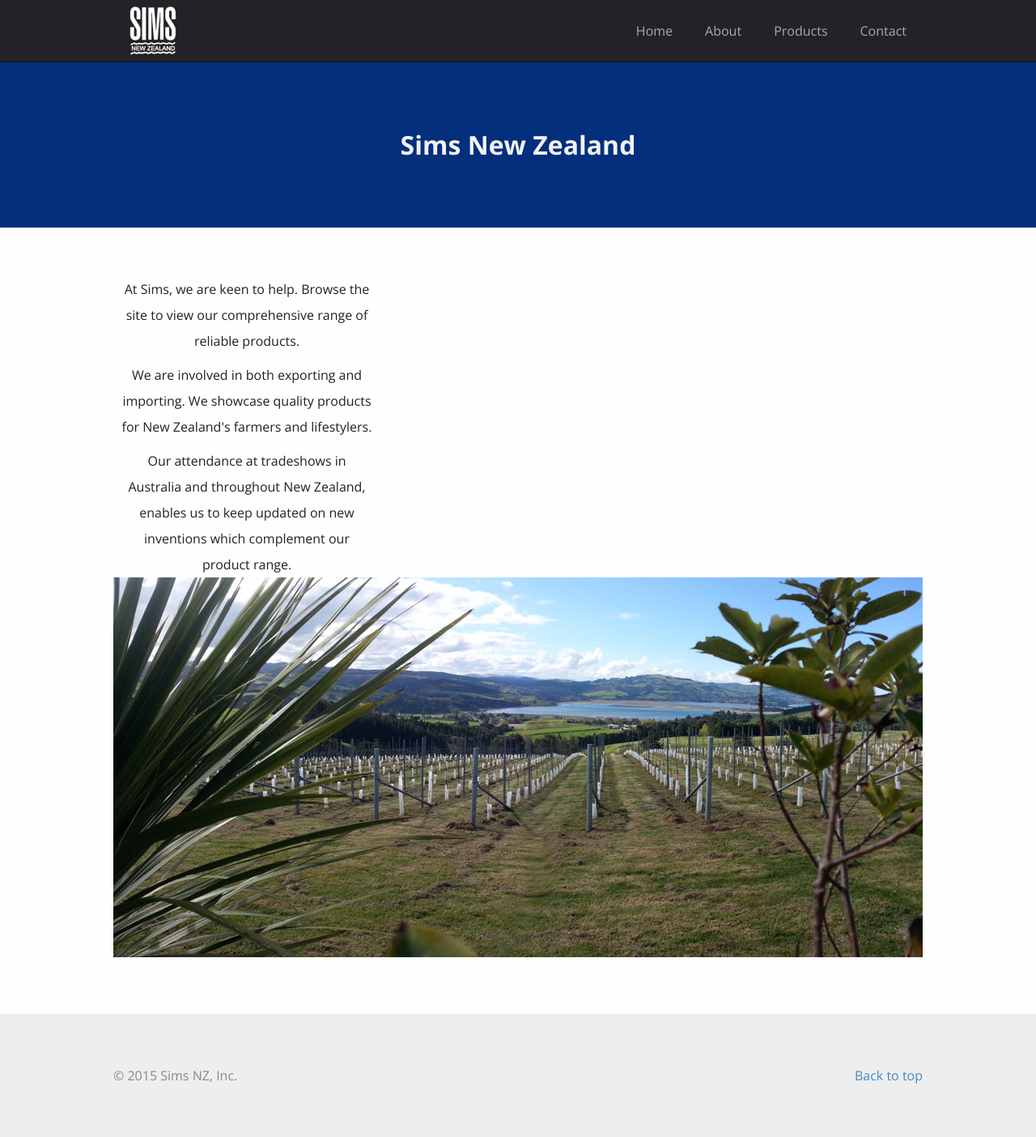
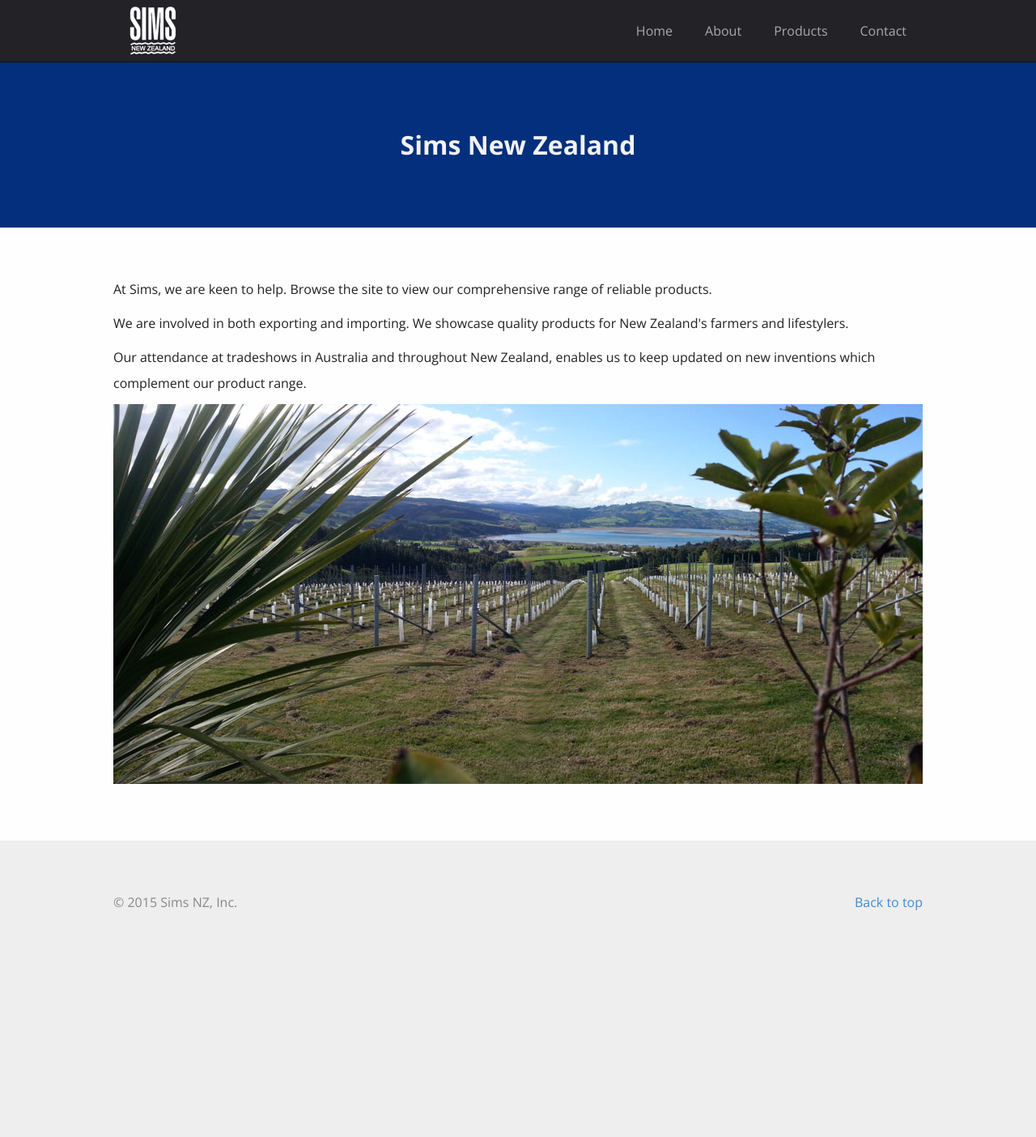
Before and after one commit to GeorgePhillips/Sims-NZ-Website, a Jekyll site: the page built from index.html, in a window 1280 px wide. Shown: the whole page at 81% size. Built offline with Jekyll 4.4.1, drawn with Linux system fonts in a browser that asks for light colours; after the commit the page ends 1190 px from its top, so only the background shows below that.

Commit message:
Updated 'index.html' via CloudCannon

```diff
--- a/index.html
+++ b/index.html
@@ -5,12 +5,8 @@
 ---
 
 <section>
-	<div class="container thirds">
-        <div class="editable">
-            <p>At Sims, we are keen to help. Browse the site to view our comprehensive range of reliable products.</p>
-            <p>We are involved in both exporting and importing. We showcase quality products for New Zealand&#39;s farmers and lifestylers.</p>
-            <p>Our attendance at tradeshows in Australia and throughout New Zealand, enables us to keep updated on new inventions which complement our product range.</p>
-        </div>
-  		<p><img src="/img/banner.jpg"  class="editable" alt="Vineyard using Sims New Zealand products" width="1000" height="469" /></p>
+	<div class="container thirds editable">
+        <p>At Sims, we are keen to help. Browse the site to view our comprehensive range of reliable products.</p><p>We are involved in both exporting and importing. We showcase quality products for New Zealand&#39;s farmers and lifestylers.</p><p>Our attendance at tradeshows in Australia and throughout New Zealand, enables us to keep updated on new inventions which complement our product range.</p>
+  		<p><img src="/img/banner.jpg" alt="Vineyard using Sims New Zealand products" width="1000" height="469" /></p>
 	</div>
 </section>
```
